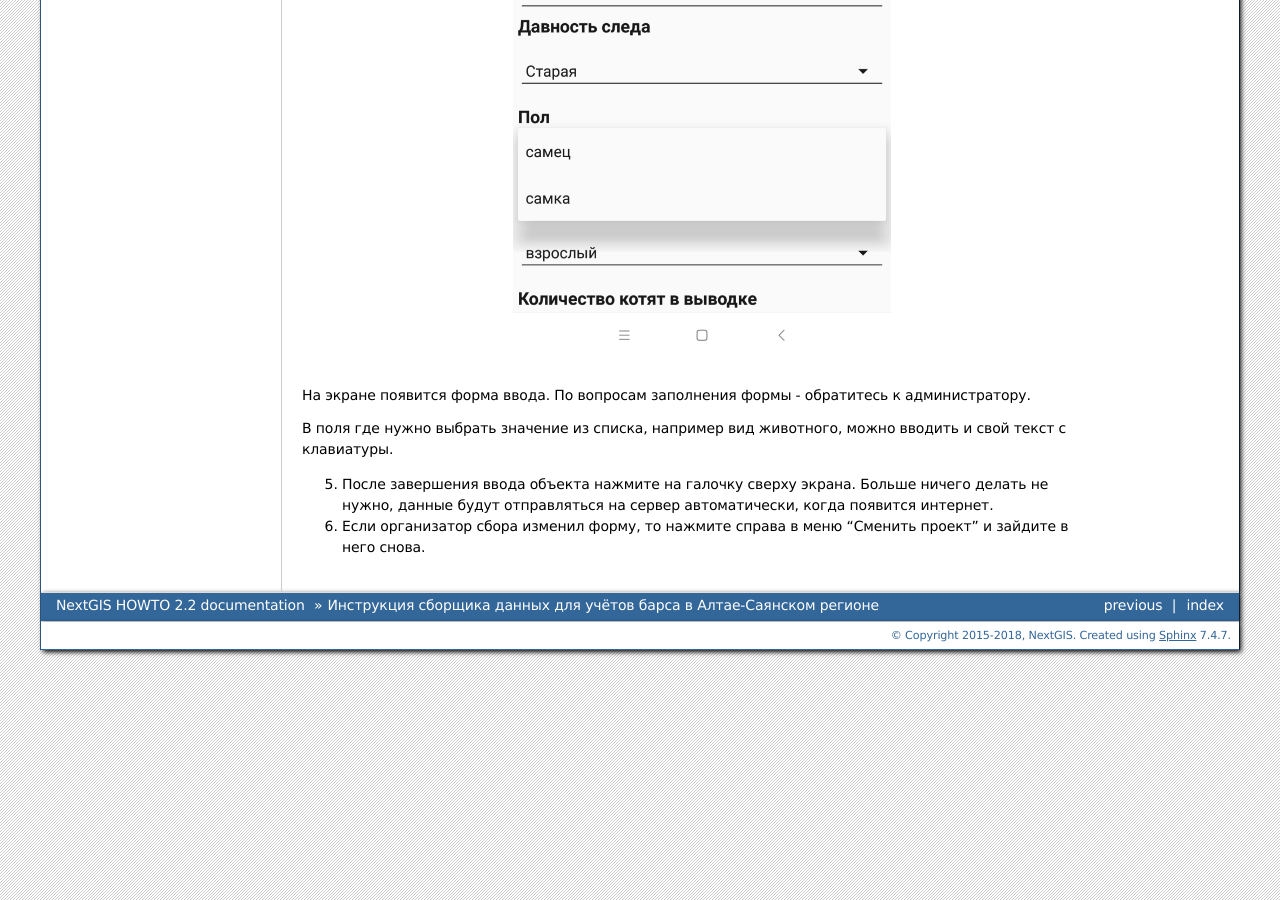
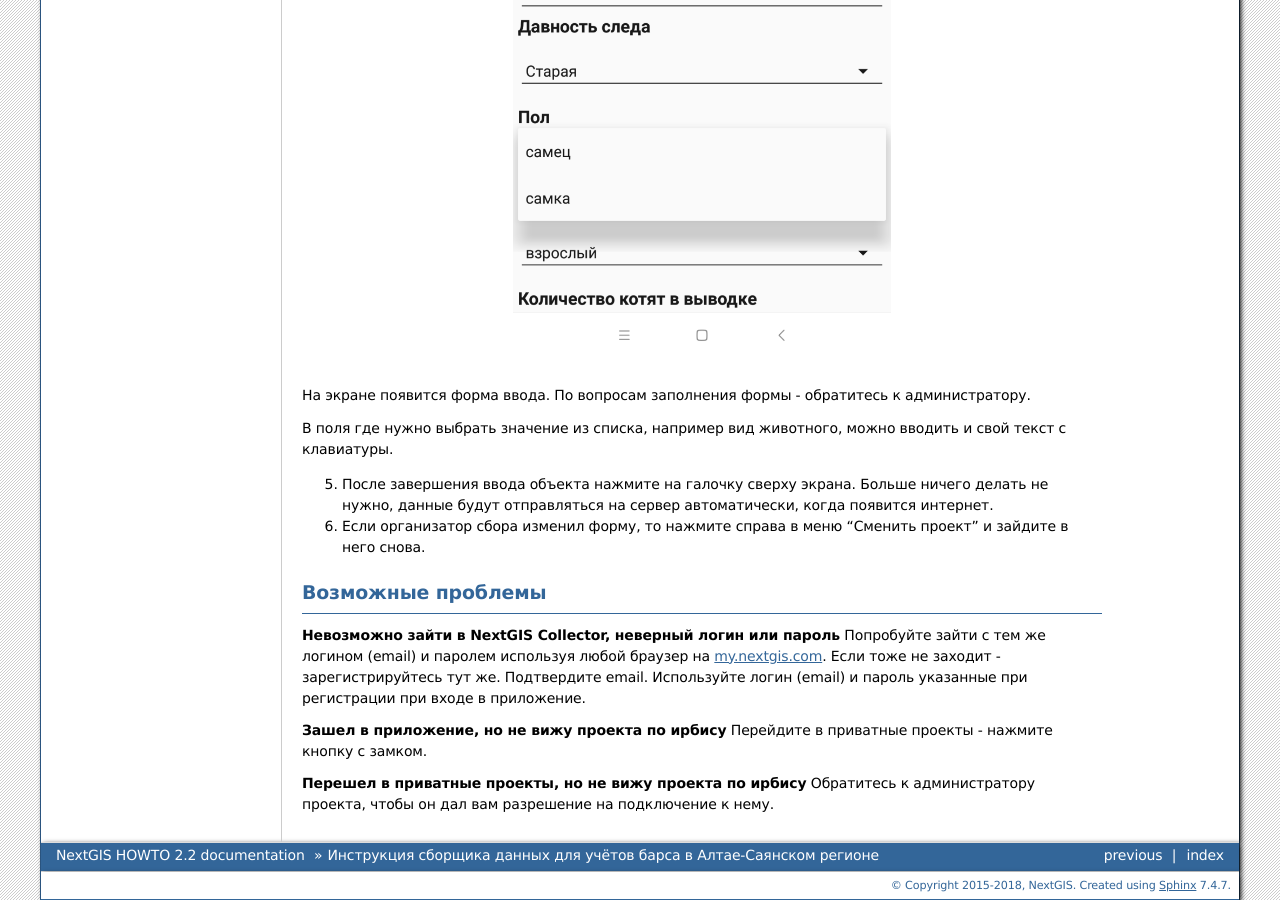
Before and after one commit to nextgis/docs_howto, a Sphinx documentation site: the page built from source/bars_user.rst, in a window 1280 px wide and 900 px high, scrolled down 7951 px. Built offline with Sphinx 7.4.7, drawn with Linux system fonts in a browser that asks for light colours; formulas are drawn with MathJax 3; pages that are not in the unit, such as notebooks, are missing from menus.

Commit message:
troubleshoot

```diff
--- a/source/bars_user.rst
+++ b/source/bars_user.rst
@@ -6,7 +6,7 @@
 ====================================================================
 
 Подготовка
---------------------
+----------
 
 .. _bars_user:
 
@@ -110,3 +110,15 @@
 
 
 6. Если организатор сбора изменил форму, то нажмите справа в меню “Сменить проект” и зайдите в него снова.
+
+Возможные проблемы
+------------------
+
+**Невозможно зайти в NextGIS Collector, неверный логин или пароль**
+Попробуйте зайти с тем же логином (email) и паролем используя любой браузер на `my.nextgis.com <https://my.nextgis.com>`_. Если тоже не заходит - зарегистрируйтесь тут же. Подтвердите email. Используйте логин (email) и пароль указанные при регистрации при входе в приложение.
+
+**Зашел в приложение, но не вижу проекта по ирбису**
+Перейдите в приватные проекты - нажмите кнопку с замком.
+
+**Перешел в приватные проекты, но не вижу проекта по ирбису**
+Обратитесь к администратору проекта, чтобы он дал вам разрешение на подключение к нему.
```
